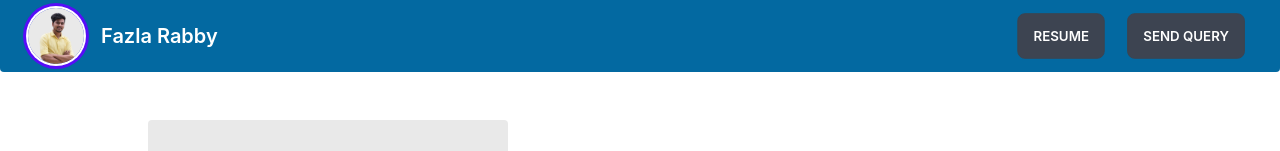
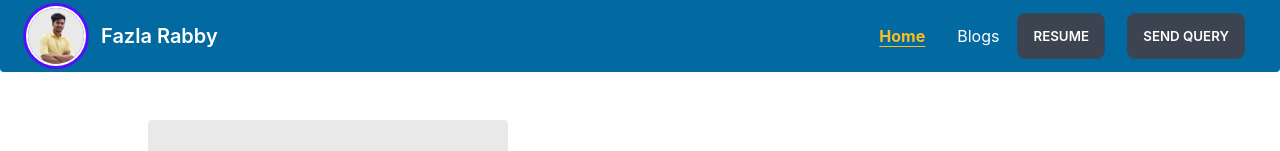
Before and after one commit to fazlarabby1/fazla-portfolio, a React (Create React App) app: page / in a window 1280 px wide. Shown: the top 151 px of the page. Built offline with nearby package versions, Linux system fonts and the light colour scheme; no server answers.

Commit message:
added blogs page

```diff
--- /dev/null
+++ b/src/pages/Blogs/Blogs.js
@@ -0,0 +1,11 @@
+import React from 'react';
+
+const Blogs = () => {
+    return (
+        <div className='mt-40'>
+            <h1 className='text-center text-3xl text-pink-700 font-bold'>Don't Have Any Blogs. <br /> Will be Coming Soon</h1>
+        </div>
+    );
+};
+
+export default Blogs;
--- a/src/pages/Navbar/Navbar.js
+++ b/src/pages/Navbar/Navbar.js
@@ -1,10 +1,12 @@
 import React from 'react';
-import { Link } from 'react-router-dom';
+import { Link, NavLink } from 'react-router-dom';
 import portfolioImg from '../../assets/images/portfolio.png'
 
 const Navbar = () => {
     const navItems =
         <>
+            <li><NavLink className={({ isActive }) => isActive ? 'underline underline-offset-4 font-bold text-warning' : ''} to='/'>Home</NavLink></li>
+            <li><NavLink className={({ isActive }) => isActive ? 'underline underline-offset-4 font-bold text-warning' : ''} to='/blogs'>Blogs</NavLink></li>
             <li><a href='https://drive.google.com/file/d/1cPmnkNYb82rdasLplOEHWF2Ob-vpiQRr/view?usp=share_link' className="btn mt-3 lg:mt-0" rel="noreferrer" target="_blank">Resume</a></li>
             <li><Link to='/sendMail' className="btn lg:ml-4 mt-3 lg:mt-0" rel="noreferrer" target="_blank">Send Query</Link></li>
         </>
--- a/src/routes/routes.js
+++ b/src/routes/routes.js
@@ -1,5 +1,6 @@
 import { createBrowserRouter } from "react-router-dom";
 import Main from "../Layouts/Main";
+import Blogs from "../pages/Blogs/Blogs";
 import Home from "../pages/Home/Home";
 import ProjectDetails from "../pages/Projects/ProjectDetails/ProjectDetails";
 import SendEmail from "../pages/SendEmail/SendEmail";
@@ -14,6 +15,10 @@ export const router = createBrowserRouter([
                 element: <Home />
             },
             {
+                path: '/blogs',
+                element: <Blogs />
+            },
+            {
                 path: '/sendMail',
                 element: <SendEmail />
             },
```
